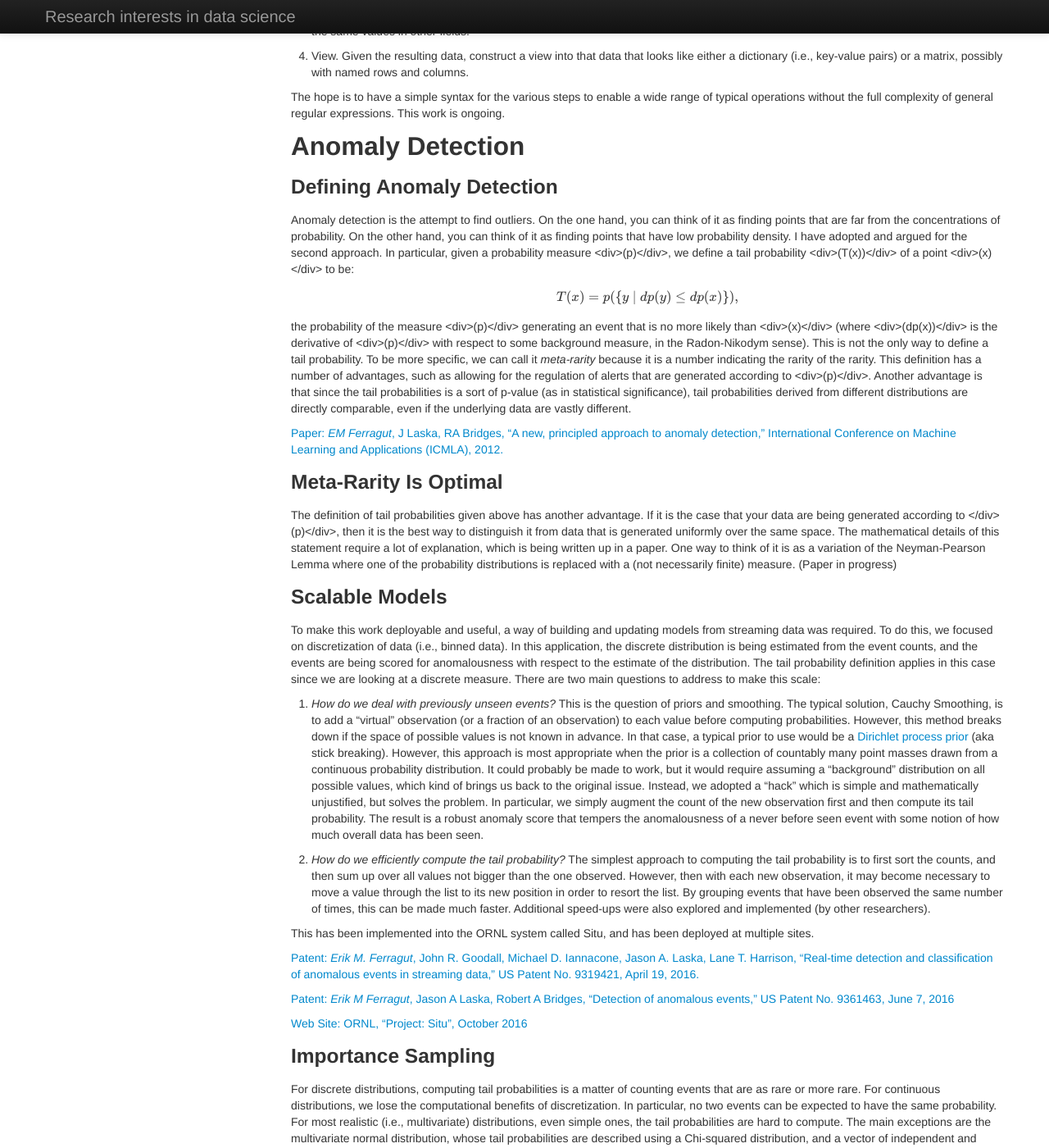
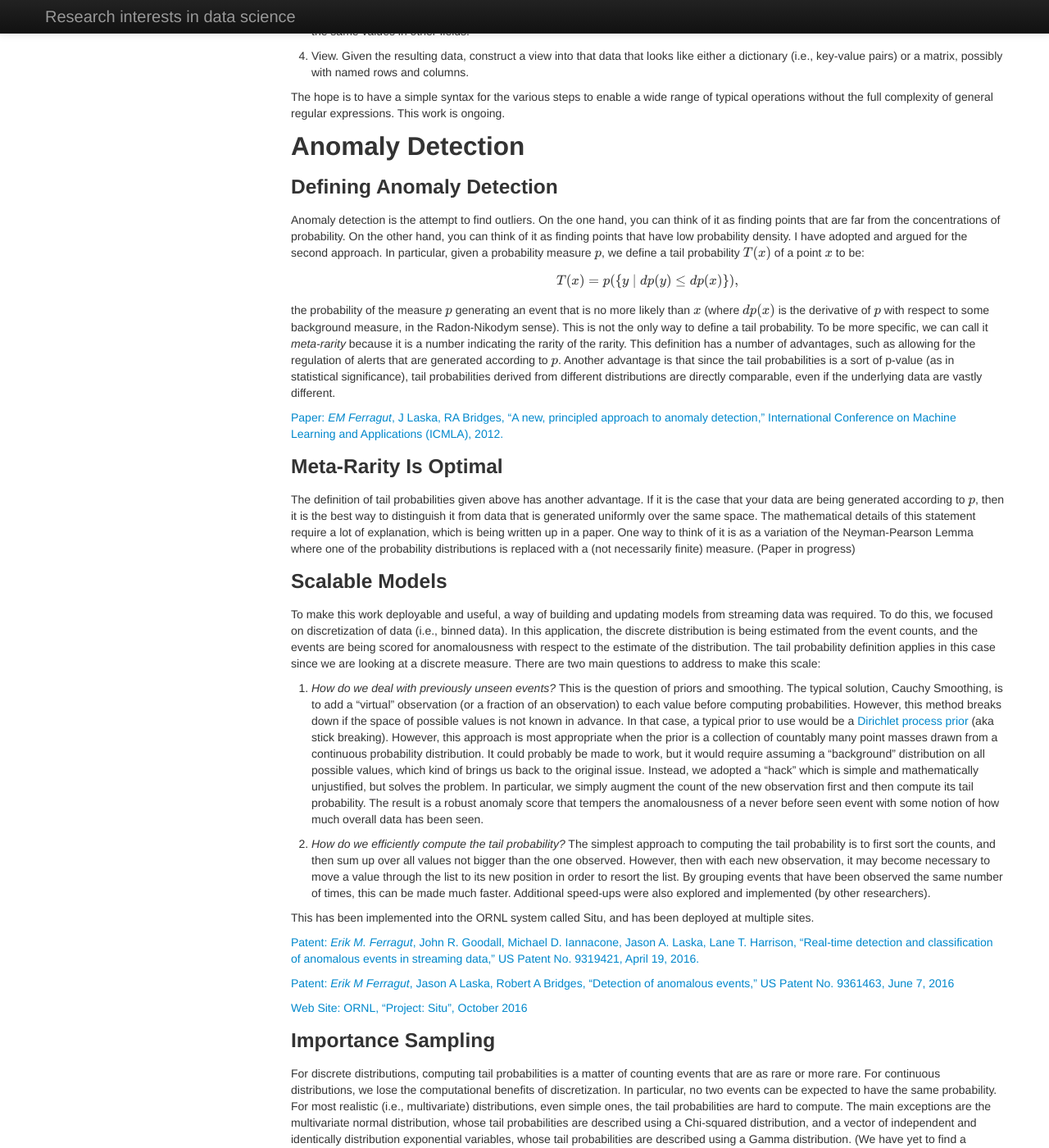
Before and after one commit to ErikFerragut/ErikFerragut.github.io, a Jekyll site: the page built from research/index.md, in a window 1280 px wide and 1400 px high, scrolled down 2412 px. Shown: the whole window at 82% size. Built offline with Jekyll 4.4.1, drawn with Linux system fonts in a browser that asks for light colours; formulas are drawn with MathJax 3; some of the changed lines change nothing that is shown; some of the changed text lies outside the part shown.

Commit message:
drop div and span, double-slash seems to work

```diff
--- a/research/index.md
+++ b/research/index.md
@@ -85,7 +85,7 @@ The hope is to have a simple syntax for the various steps to enable a wide range
 
 ### Defining Anomaly Detection ###
 
-Anomaly detection is the attempt to find outliers. On the one hand, you can think of it as finding points that are far from the concentrations of probability. On the other hand, you can think of it as finding points that have low probability density. I have adopted and argued for the second approach. In particular, given a probability measure <div>\(p\)</div>, we define a tail probability <div>\(T(x)\)</div> of a point <div>\(x\)</div> to be:
+Anomaly detection is the attempt to find outliers. On the one hand, you can think of it as finding points that are far from the concentrations of probability. On the other hand, you can think of it as finding points that have low probability density. I have adopted and argued for the second approach. In particular, given a probability measure \\(p\\), we define a tail probability \\(T(x)\\) of a point \\(x\\) to be:
 
 <div>
 \[
@@ -93,13 +93,13 @@ Anomaly detection is the attempt to find outliers. On the one hand, you can thin
 \]
 </div>
 
-the probability of the measure <div>\(p\)</div> generating an event that is no more likely than <div>\(x\)</div> (where <div>\(dp(x)\)</div> is the derivative of <div>\(p\)</div> with respect to some background measure, in the Radon-Nikodym sense).  This is not the only way to define a tail probability. To be more specific, we can call it *meta-rarity* because it is a number indicating the rarity of the rarity. This definition has a number of advantages, such as allowing for the regulation of alerts that are generated according to <div>\(p\)</div>. Another advantage is that since the tail probabilities is a sort of p-value (as in statistical significance), tail probabilities derived from different distributions are directly comparable, even if the underlying data are vastly different.
+the probability of the measure \\(p\\) generating an event that is no more likely than \\(x\\) (where \\(dp(x)\\) is the derivative of \\(p\\) with respect to some background measure, in the Radon-Nikodym sense).  This is not the only way to define a tail probability. To be more specific, we can call it *meta-rarity* because it is a number indicating the rarity of the rarity. This definition has a number of advantages, such as allowing for the regulation of alerts that are generated according to \\(p\\). Another advantage is that since the tail probabilities is a sort of p-value (as in statistical significance), tail probabilities derived from different distributions are directly comparable, even if the underlying data are vastly different.
 
 [Paper: *EM Ferragut*, J Laska, RA Bridges, "A new, principled approach to anomaly detection," International Conference on Machine Learning and Applications (ICMLA), 2012.](http://erikferragut.me/files/ferragut2012new.pdf)
 
 ### Meta-Rarity Is Optimal ###
 
-The definition of tail probabilities given above has another advantage. If it is the case that your data are being generated according to </div>\(p\)</div>, then it is the best way to distinguish it from data that is generated uniformly over the same space. The mathematical details of this statement require a lot of explanation, which is being written up in a paper. One way to think of it is as a variation of the Neyman-Pearson Lemma where one of the probability distributions is replaced with a (not necessarily finite) measure. (Paper in progress)
+The definition of tail probabilities given above has another advantage. If it is the case that your data are being generated according to \\(p\\), then it is the best way to distinguish it from data that is generated uniformly over the same space. The mathematical details of this statement require a lot of explanation, which is being written up in a paper. One way to think of it is as a variation of the Neyman-Pearson Lemma where one of the probability distributions is replaced with a (not necessarily finite) measure. (Paper in progress)
 
 ### Scalable Models ###
 
@@ -127,7 +127,7 @@ In more general distributions, computing tail probabilities has no closed form s
 
 ### Change Point Detection ###
 
-One interesting observation about tail probabilities is that they are approximately uniformly distributed, differing from uniform only when there are sets of positive measure that have constant probability density (i.e., level sets of positive probability). This observation enables a method to measure the extent to which the underlying distribution <div>\\(p\\)</div> actually matches how the data are generated. If the tail probabilities are uniformly distributed, then the assumption is supported. If the probabilities deviate from a uniform distribution, then the assumption must be rejected. We intend to integrate this into our anomaly detection system, Situ. (Paper in progress)
+One interesting observation about tail probabilities is that they are approximately uniformly distributed, differing from uniform only when there are sets of positive measure that have constant probability density (i.e., level sets of positive probability). This observation enables a method to measure the extent to which the underlying distribution \\(p\\) actually matches how the data are generated. If the tail probabilities are uniformly distributed, then the assumption is supported. If the probabilities deviate from a uniform distribution, then the assumption must be rejected. We intend to integrate this into our anomaly detection system, Situ. (Paper in progress)
 
 
 ## Game Theory ##
```
